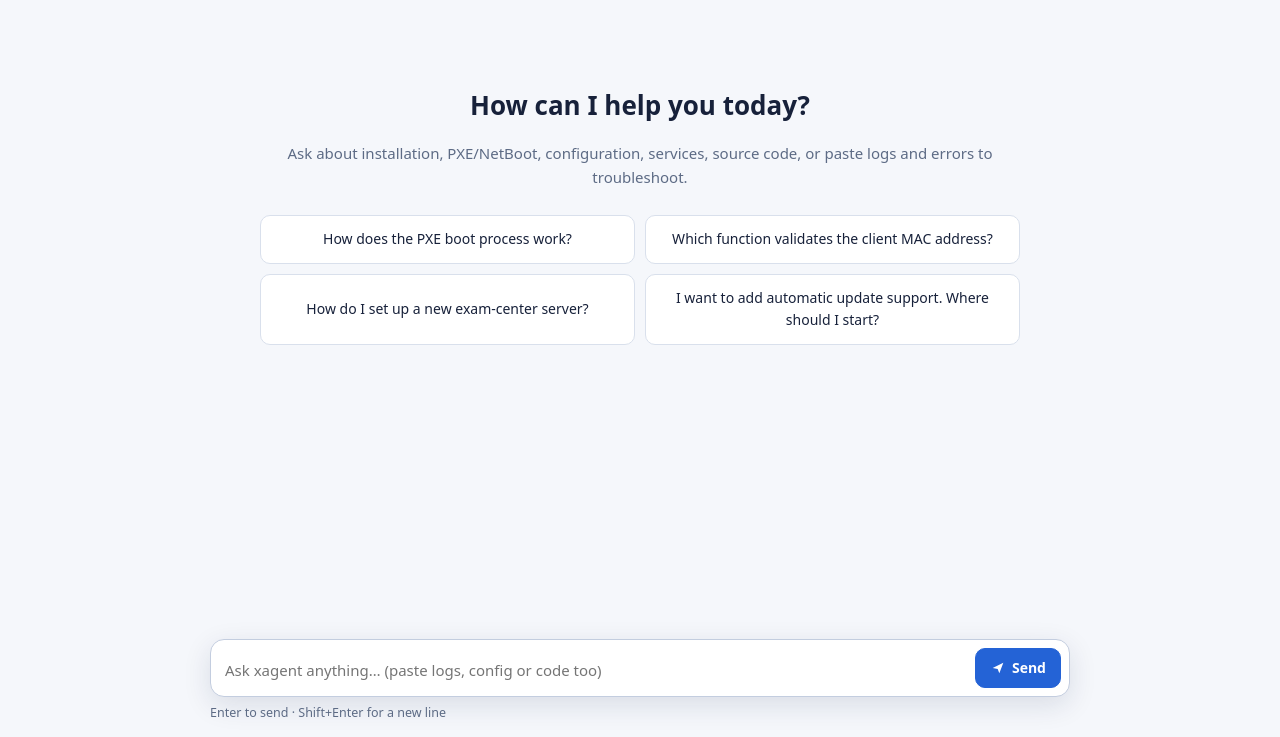
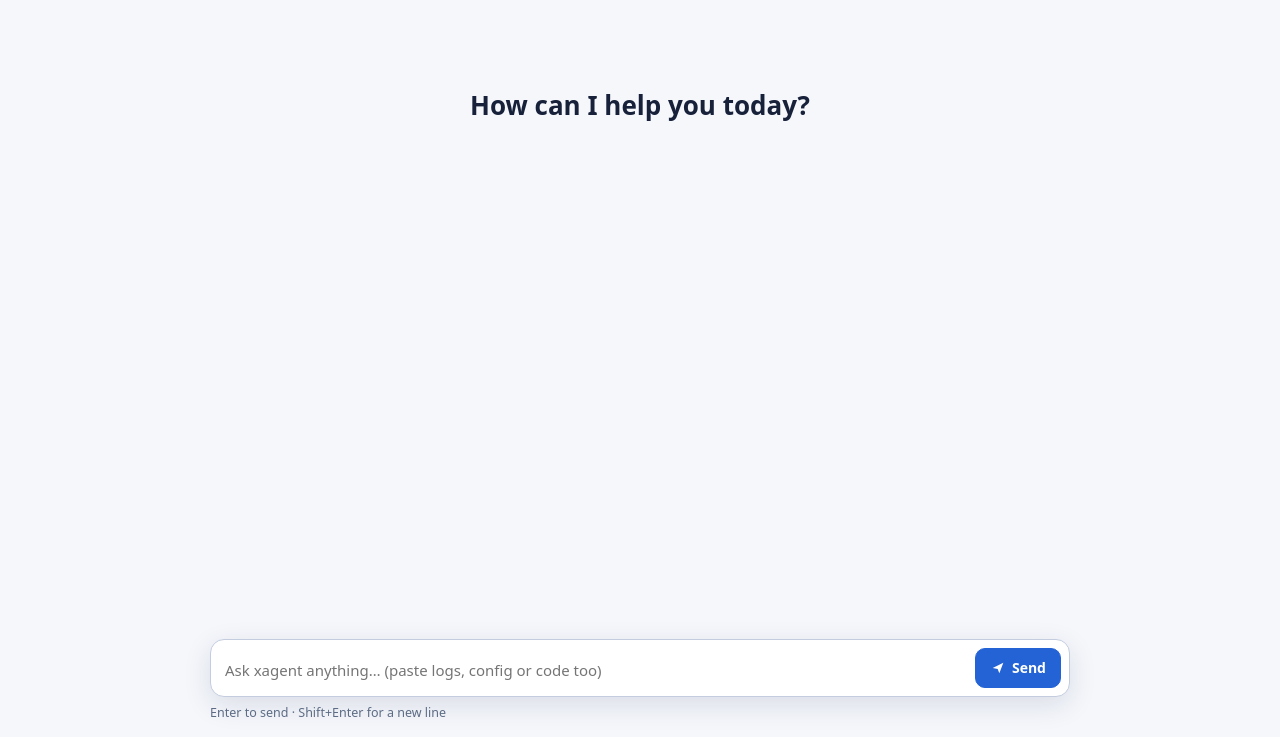
Before and after one commit to abhishyk/xagent, a website: page public/index.html in a window 1280 px wide. Shown: the part 63-800 px from the top of the page. Drawn offline with Linux system fonts and the light colour scheme; no server answers.

Commit message:
Remove suggestion buttons from welcome section
Removed suggestion buttons from the welcome section in index.html.

```diff
--- a/public/index.html
+++ b/public/index.html
@@ -34,13 +34,6 @@
     <section id="messages" class="messages" aria-live="polite">
       <div id="welcome" class="welcome">
         <h2>How can I help you today?</h2>
-        <p class="muted">Ask about installation, PXE/NetBoot, configuration, services, source code, or paste logs and errors to troubleshoot.</p>
-        <div class="suggestions">
-          <button class="suggestion" type="button">How does the PXE boot process work?</button>
-          <button class="suggestion" type="button">Which function validates the client MAC address?</button>
-          <button class="suggestion" type="button">How do I set up a new exam-center server?</button>
-          <button class="suggestion" type="button">I want to add automatic update support. Where should I start?</button>
-        </div>
       </div>
     </section>
 
```
